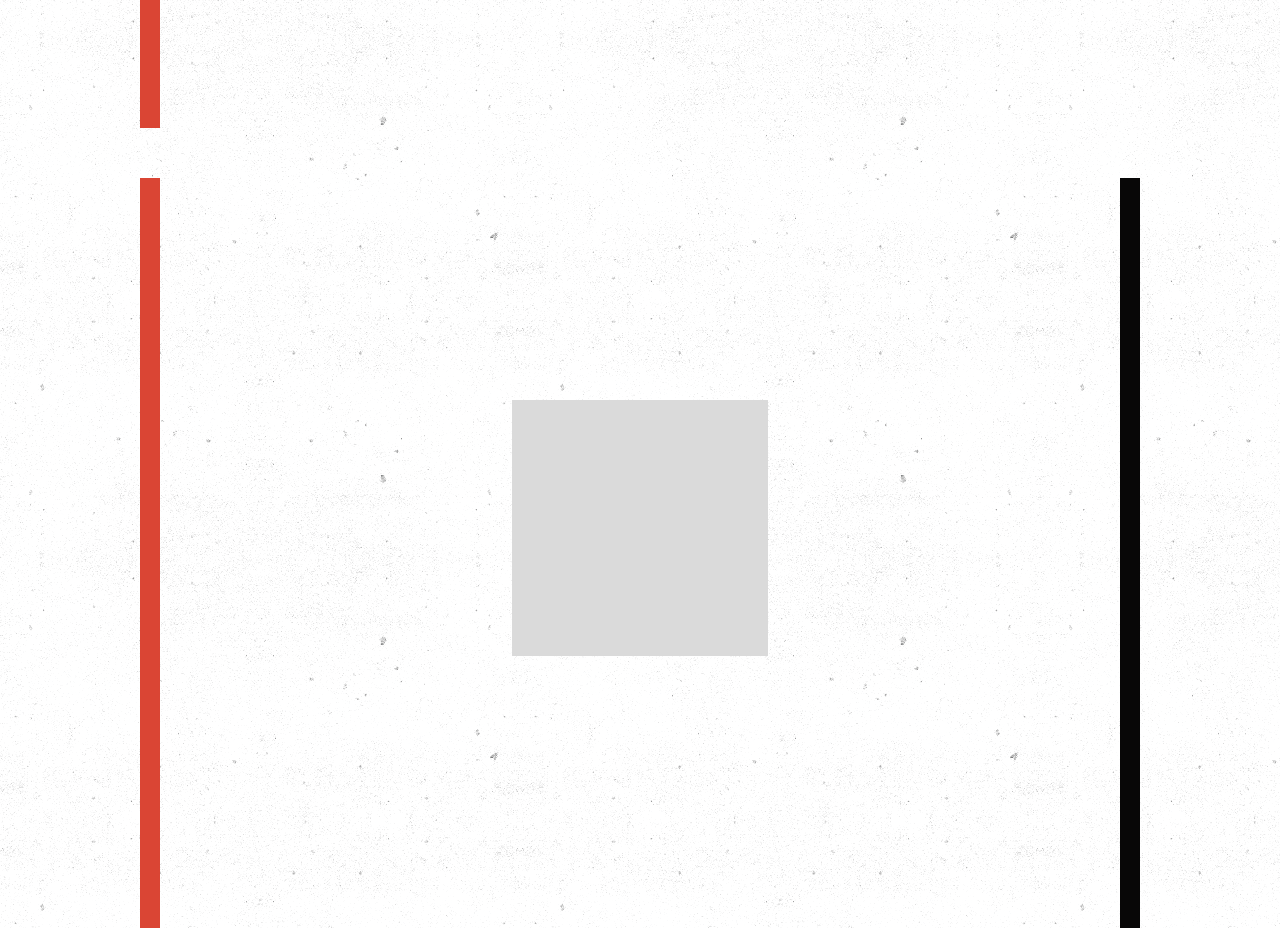
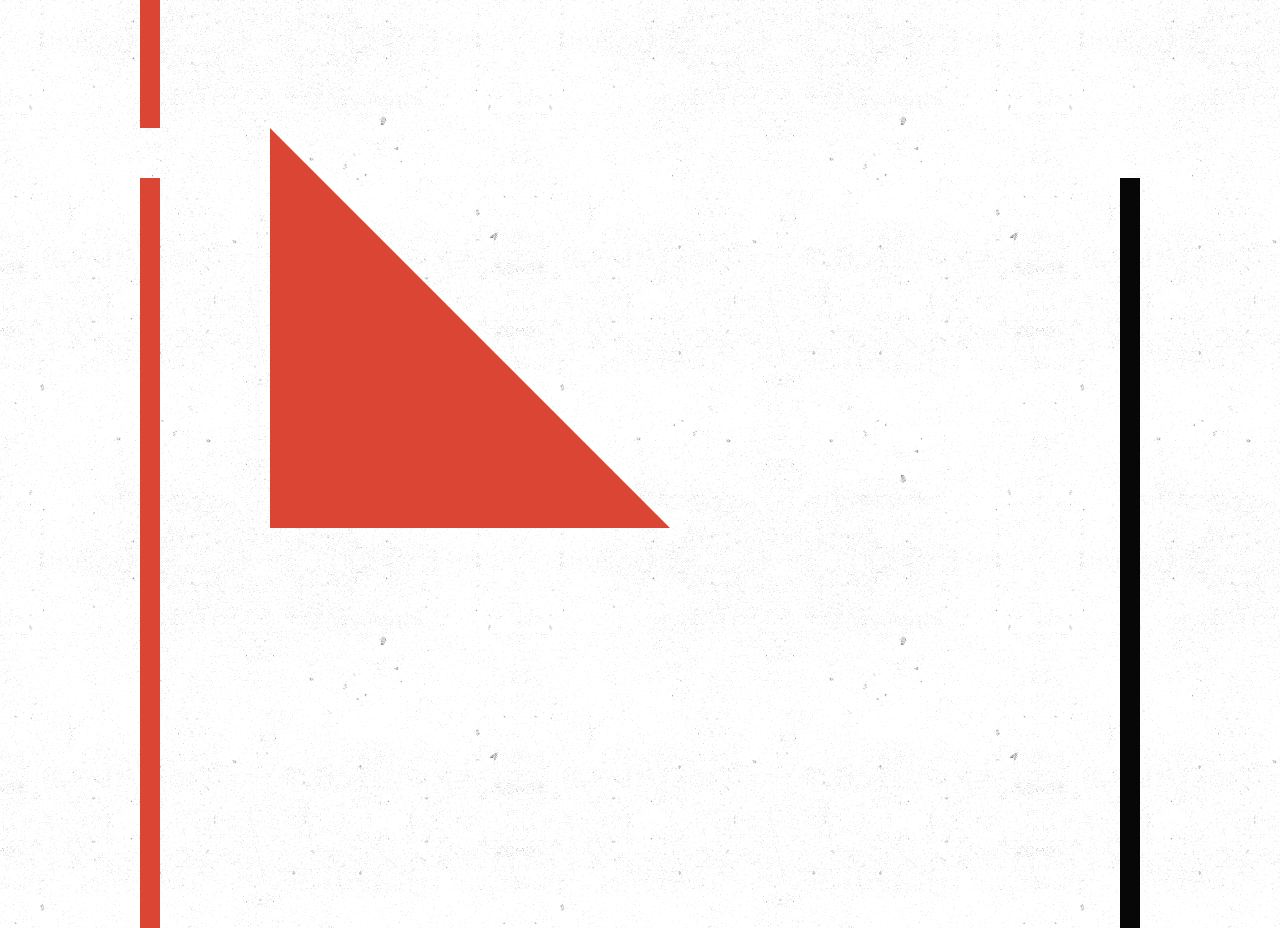
Before and after one commit to barbaraperic/doodle-motion, a Next.js app: page / in a window 1280 px wide. Shown: the part 1520-2448 px from the top of the page. Built offline with nearby package versions, Linux system fonts and the light colour scheme; a web font is replaced by a local one.

Commit message:
last section WIP

```diff
--- a/app/components/SectionRotated.module.css
+++ b/app/components/SectionRotated.module.css
@@ -1,6 +1,5 @@
 .gallery {
     height: 100vh;
-    position: relative;
     margin: 0 auto;
     grid-template-areas:
         'bar3-a ...... ......'
@@ -20,9 +19,8 @@
 }
 
 .circle {
-    position: absolute;
-    inset: calc(50% - 10vw);
-    background-color: rgb(218, 218, 218);
+    border-bottom: 50vh solid var(--accent-color-hsl);
+    border-right: 50vh solid transparent;
 }
 
 @media (min-width: 700px) {
@@ -30,8 +28,8 @@
         grid-template-areas:
             '...... ...... ...... ...... ...... ...... ......'
             'bar3-a ...... ...... ...... ...... ...... bar3-b'
-            'bar3-a ...... ...... ...... ...... ...... bar3-b'
-            'bar3-a ...... ...... ..... ...... ...... bar3-b';
+            'bar3-a ...... circle ...... ...... ...... bar3-b'
+            'bar3-a ...... circle ..... ...... ...... bar3-b';
     }
 
     .bar3-b {
```
Also changed, not shown: app/cubes.png (added).
